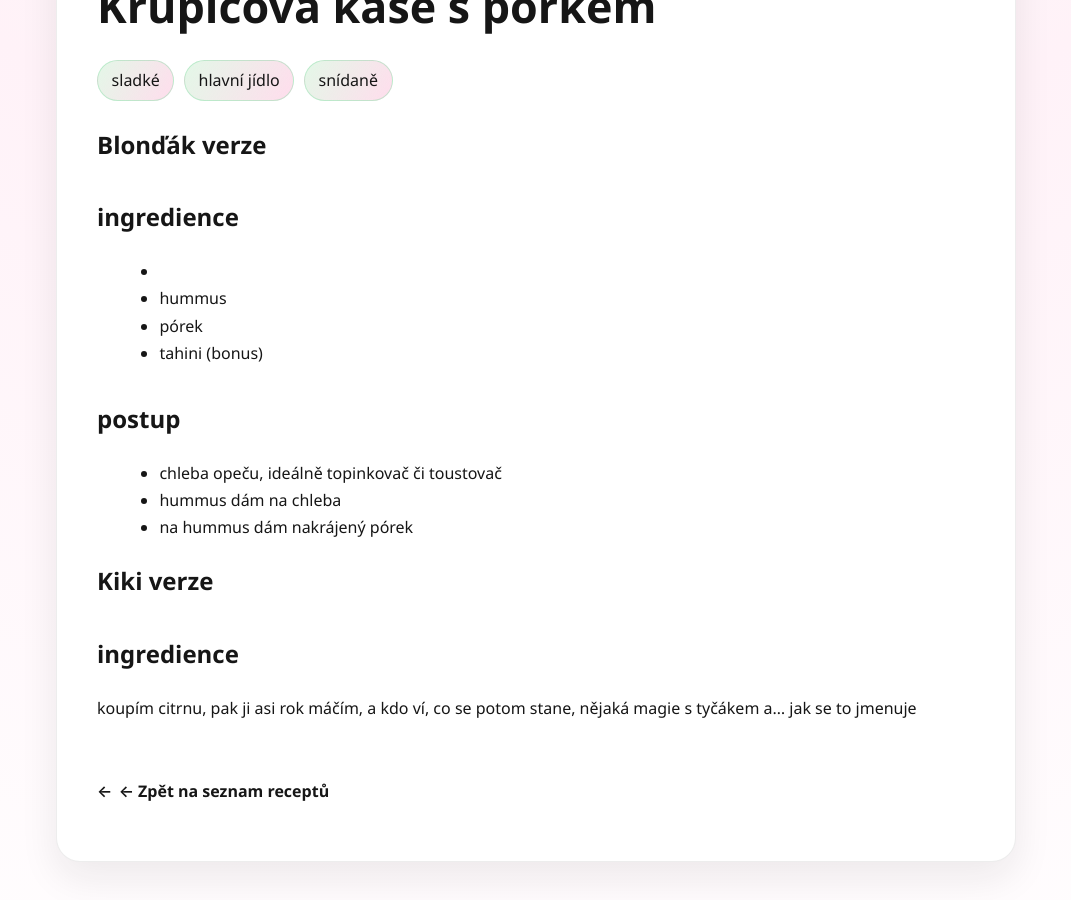
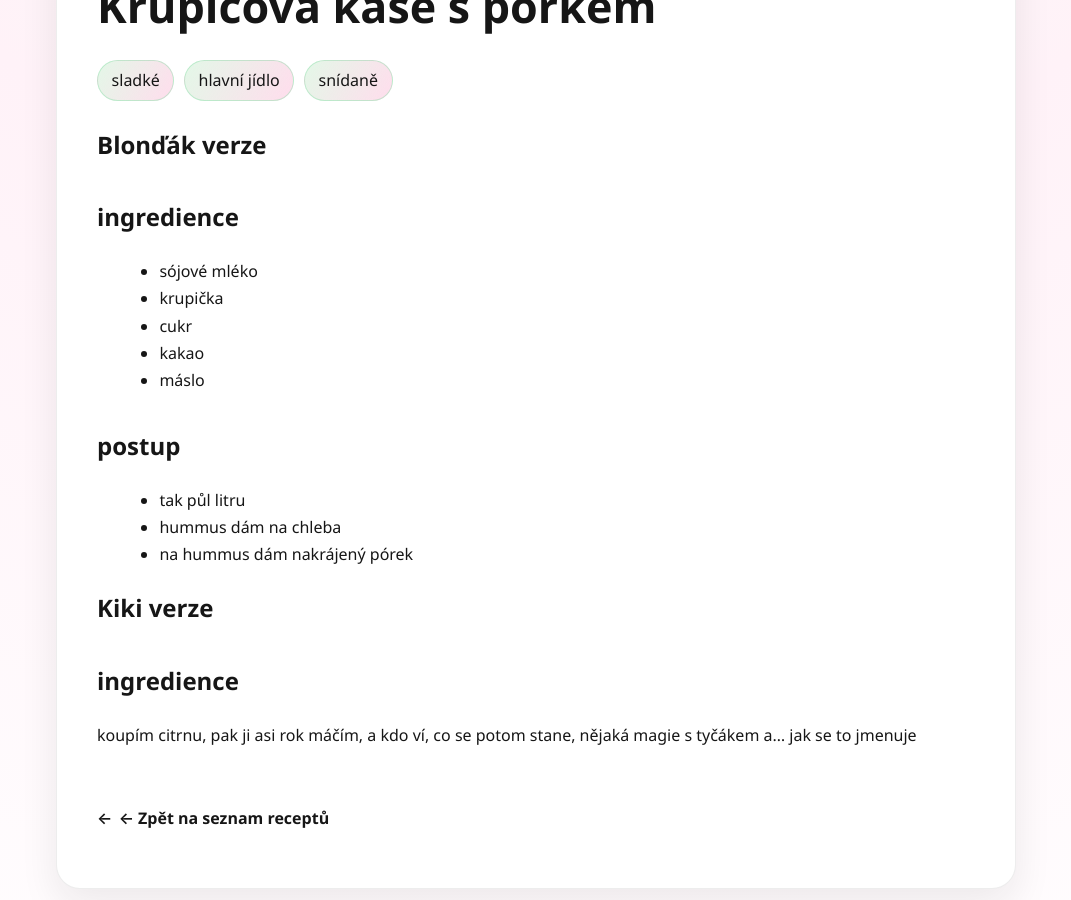
Before and after one commit to lamanchy/cookbook, a Jekyll site: the page built from recipes/Krupicová kaše s pórkem.md, in a window 1280 px wide and 900 px high, scrolled down 520 px. Shown: the whole window, without its empty margins (104-1175 px from the left). Built offline with Jekyll 4.4.1, drawn with Linux system fonts in a browser that asks for light colours.

Commit message:
recipes/Krupicová kaše s pórkem.md updated from https://stackedit.io/

```diff
--- a/recipes/Krupicová kaše s pórkem.md
+++ b/recipes/Krupicová kaše s pórkem.md
@@ -9,13 +9,14 @@ tags:
 # Blonďák verze
 
 ## ingredience
--
-- hummus
-- pórek
-- tahini (bonus)
+- sójové mléko
+- krupička
+- cukr
+- kakao
+- máslo
 
 ## postup
-- chleba opeču, ideálně topinkovač či toustovač
+- tak půl litru
 - hummus dám na chleba
 - na hummus dám nakrájený pórek
 
```
Also changed, not shown: other parts of recipes/Krupicová kaše s pórkem.md (+1 -1 lines).
